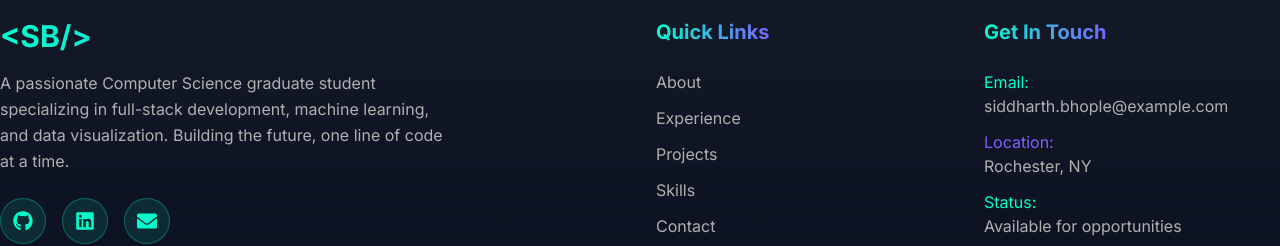
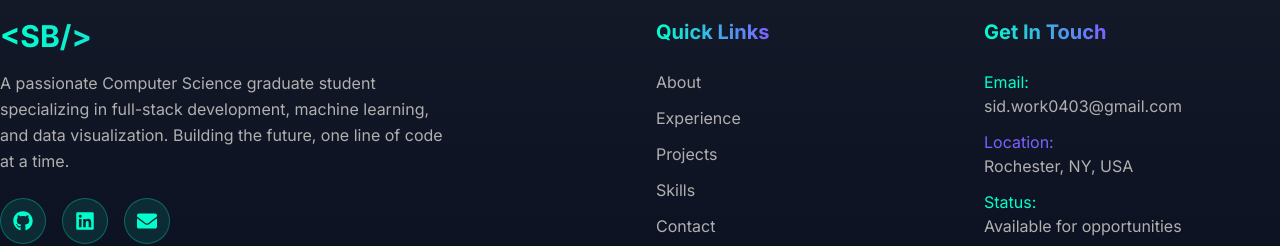
Before and after one commit to SiD-array/portfolio, a React (Vite) app: page / in a window 1280 px wide. Shown: the part 7672-7918 px from the top of the page. Built offline with nearby package versions, Linux system fonts and the light colour scheme.

Commit message:
Minor update in footer

```diff
--- a/src/components/Footer.jsx
+++ b/src/components/Footer.jsx
@@ -194,11 +194,11 @@ const Footer = () => {
               <div className="space-y-3">
                 <p className="text-text-gray">
                   <span className="text-neon-cyan">Email:</span><br />
-                  siddharth.bhople@example.com
+                  sid.work0403@gmail.com
                 </p>
                 <p className="text-text-gray">
                   <span className="text-neon-purple">Location:</span><br />
-                  Rochester, NY
+                  Rochester, NY, USA
                 </p>
                 <p className="text-text-gray">
                   <span className="text-neon-cyan">Status:</span><br />
```
